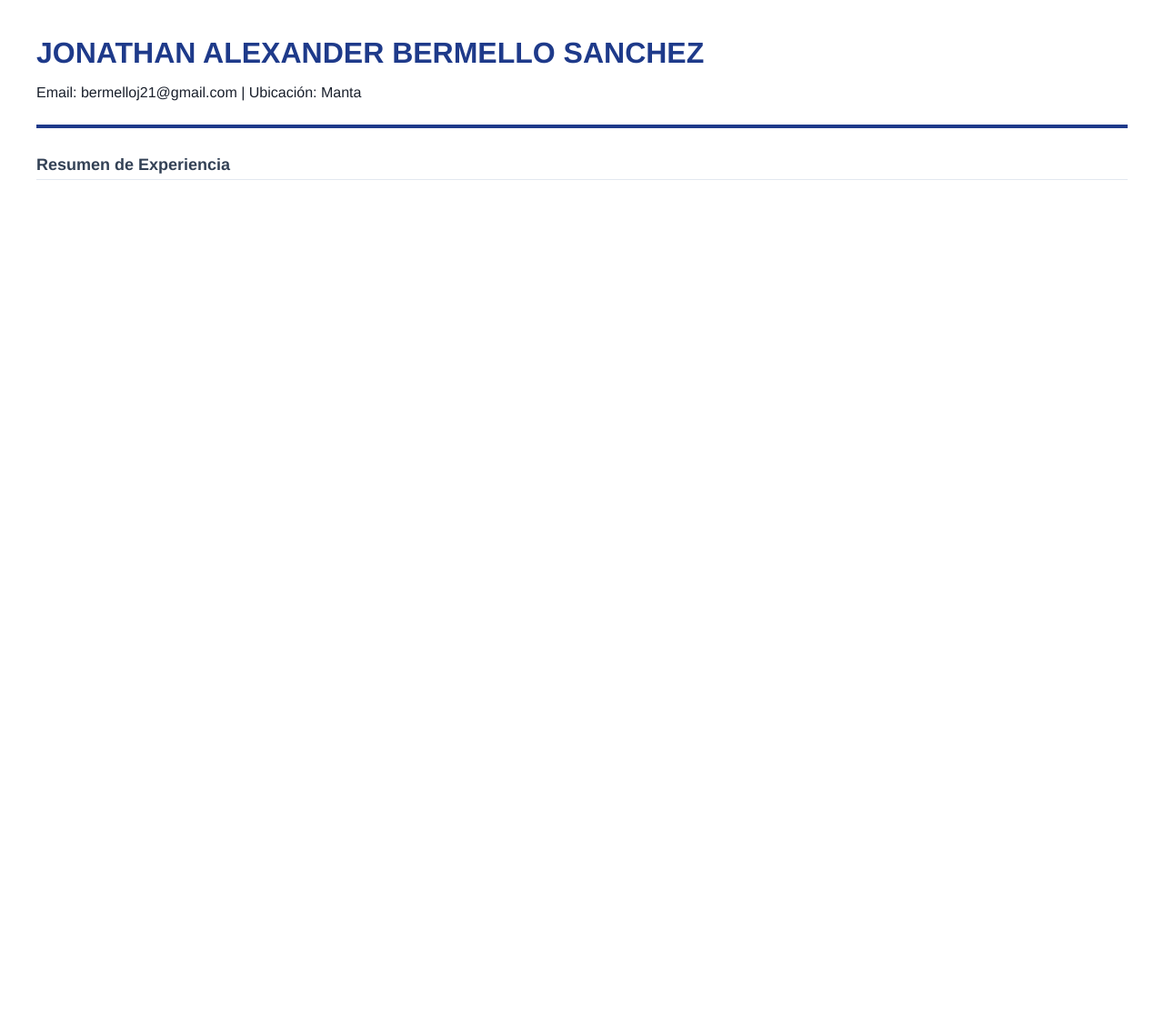
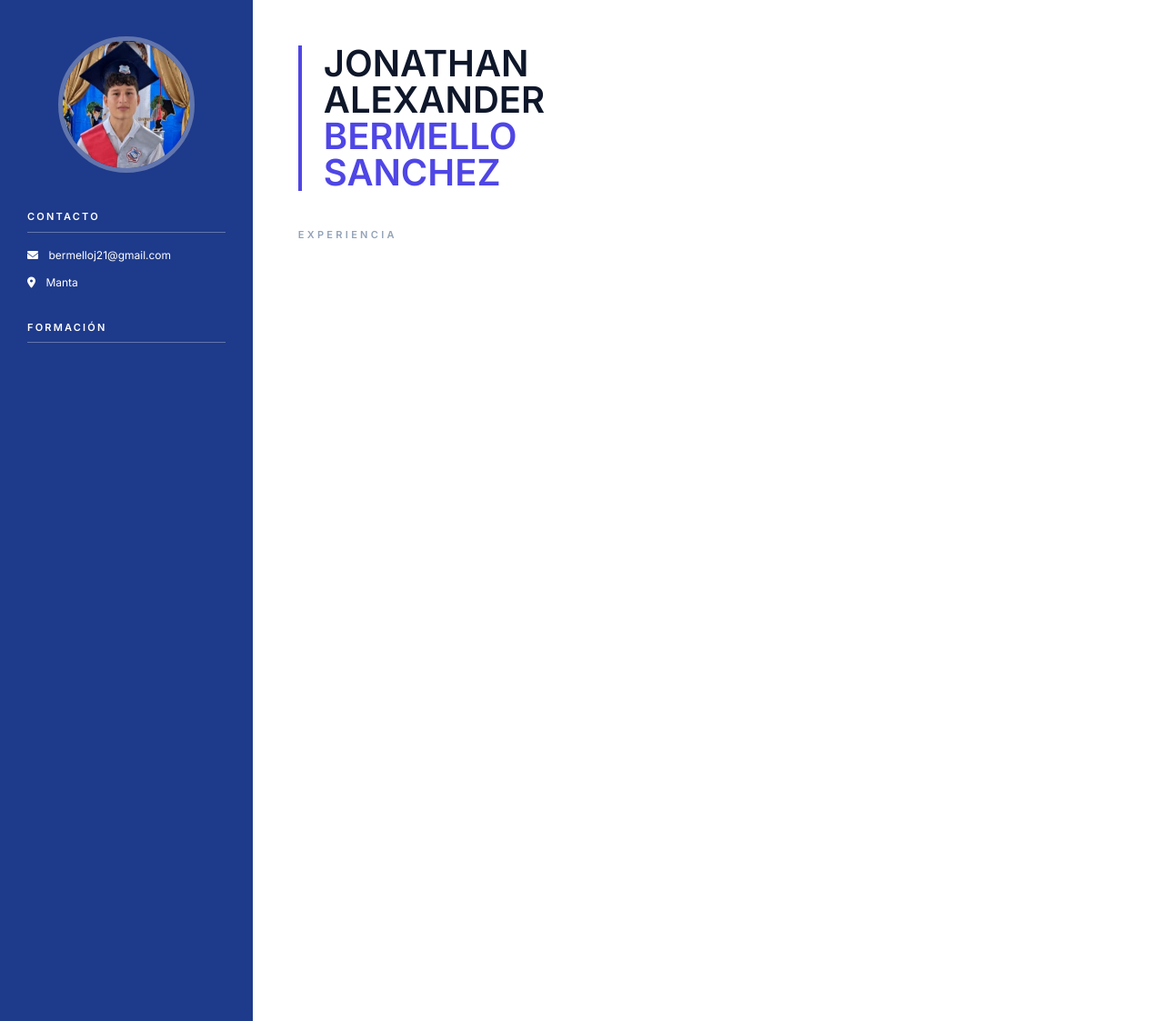
Before and after one commit to JABS34/hojadevida, a Django app: page /perfil/jabs6393/pdf/ in a window 1280 px wide. Shown: the whole page at 91% size. Before the commit the page ends 198 px from the top, so only its background shows below. Run offline with Django 5.2, Linux system fonts and the light colour scheme; data comes from the database, SQL or seed files in the repository; data that the repository does not hold is empty; some libraries are stand-ins or nearby versions.

Commit message:
Update pdf_template.html

```diff
--- a/tasks/templates/pdf_template.html
+++ b/tasks/templates/pdf_template.html
@@ -3,82 +3,128 @@
 <head>
     <meta charset="UTF-8">
     <title>CV_{{ perfil.nombres }}</title>
+    <script src="https://cdn.tailwindcss.com"></script>
+    <link href="https://cdnjs.cloudflare.com/ajax/libs/font-awesome/6.0.0/css/all.min.css" rel="stylesheet">
     <style>
+        @import url('https://fonts.googleapis.com/css2?family=Montserrat:wght@700;800&family=Inter:wght@300;400;600&display=swap');
+
+        /* Ajustes específicos para impresión A4 */
         @page { size: A4; margin: 0; }
-        body { font-family: 'Helvetica', sans-serif; margin: 0; color: #1a202c; }
-        .page { padding: 40px; page-break-after: always; }
-        .header-cv { border-bottom: 4px solid #1e3a8a; margin-bottom: 30px; padding-bottom: 10px; }
-        h1 { font-size: 32px; text-transform: uppercase; color: #1e3a8a; margin: 0; }
-        h2 { font-size: 18px; color: #334155; border-bottom: 1px solid #e2e8f0; padding-bottom: 5px; margin-top: 30px; }
-        .text-content { line-height: 1.6; font-size: 14px; text-align: justify; background: #f8fafc; padding: 20px; border-radius: 8px; }
-        .img-full { width: 100%; border-radius: 8px; margin-bottom: 15px; box-shadow: 0 4px 6px rgba(0,0,0,0.1); }
-        .cert-container { margin-bottom: 40px; text-align: center; }
-        .cert-title { font-weight: bold; margin-bottom: 10px; font-size: 16px; color: #1e3a8a; }
-        .garage-grid { display: grid; grid-template-columns: 1fr 1fr; gap: 20px; }
-        .garage-item { border: 1px solid #e2e8f0; padding: 10px; border-radius: 5px; }
+        body { font-family: 'Inter', sans-serif; -webkit-print-color-adjust: exact; }
+
+        .cv-page {
+            width: 210mm;
+            min-height: 297mm;
+            display: flex;
+            background: white;
+        }
+        .aside-bg {
+            background: #1e3a8a !important; /* El azul de tu foto */
+            width: 35%;
+            color: white;
+            padding: 40px 30px;
+        }
+        .main-content {
+            width: 65%;
+            padding: 50px;
+        }
+        .profile-photo {
+            width: 150px;
+            height: 150px;
+            border: 5px solid rgba(255,255,255,0.3);
+            border-radius: 50%;
+            object-cover: cover;
+        }
+        /* Forzar saltos de página para certificados */
+        .page-break { page-break-before: always; padding: 40px; }
     </style>
 </head>
 <body onload="window.print()">
 
-    <div class="page">
-        <div class="header-cv">
-            <h1>{{ perfil.nombres }} {{ perfil.apellidos }}</h1>
-            <p>Email: {{ user_viewed.email }} | Ubicación: {{ perfil.direcciondomiciliaria }}</p>
+    <div class="cv-page">
+        <aside class="aside-bg">
+            <div class="flex justify-center mb-10">
+                {% if perfil.foto %}
+                    <img src="{{ perfil.foto.url }}" class="profile-photo">
+                {% endif %}
             </div>
 
+            <section class="mb-8">
+                <h3 class="text-[11px] font-bold tracking-[0.2em] uppercase border-b border-white/30 pb-2 mb-4">Contacto</h3>
+                <div class="space-y-3 text-[12px]">
+                    <p><i class="fas fa-envelope mr-2"></i> {{ user_viewed.email }}</p>
+                    <p><i class="fas fa-map-marker-alt mr-2"></i> {{ perfil.direcciondomiciliaria|default:"Manta" }}</p>
+                </div>
+            </section>
+
+            <section>
+                <h3 class="text-[11px] font-bold tracking-[0.2em] uppercase border-b border-white/30 pb-2 mb-4">Formación</h3>
+                {% for estudio in estudios %}
+                <div class="mb-4 text-[12px]">
+                    <p class="font-bold uppercase leading-tight">{{ estudio.institucion }}</p>
+                    <p class="opacity-80">{{ estudio.fecha_graduacion|date:"Y" }}</p>
+                </div>
+                {% endfor %}
+            </section>
+        </aside>
+
+        <main class="main-content">
+            <header class="mb-10 border-l-4 border-indigo-600 pl-6">
+                <h1 class="text-[40px] font-extrabold text-slate-900 leading-none uppercase">
+                    {{ perfil.nombres }}<br>
+                    <span class="text-indigo-600">{{ perfil.apellidos }}</span>
+                </h1>
+            </header>
+
             {% if show_sobre_mi %}
-        <section>
-            <h2>Sobre mí</h2>
-            <div class="text-content italic">"{{ perfil.descripcionperfil }}"</div>
+            <section class="mb-10">
+                <h2 class="text-[11px] font-black text-slate-400 uppercase tracking-[0.3em] mb-4">Sobre mí</h2>
+                <p class="text-slate-600 text-[13px] leading-relaxed italic border-l-2 border-slate-100 pl-4">
+                    "{{ perfil.descripcionperfil }}"
+                </p>
             </section>
             {% endif %}
 
             <section>
-            <h2>Resumen de Experiencia</h2>
+                <h2 class="text-[11px] font-black text-slate-400 uppercase tracking-[0.3em] mb-6">Experiencia</h2>
+                <div class="space-y-6">
                     {% for exp in experiencias %}
-            <p><strong>{{ exp.puesto }}</strong> en {{ exp.empresa }}</p>
+                    <div class="relative pl-4 border-l border-slate-200">
+                        <h3 class="font-bold text-slate-800 text-[15px]">{{ exp.puesto }}</h3>
+                        <p class="text-indigo-600 text-[11px] font-bold uppercase">{{ exp.empresa }}</p>
+                        <p class="text-slate-500 text-[12px]">{{ exp.descripcion }}</p>
+                    </div>
                     {% endfor %}
+                </div>
             </section>
+        </main>
     </div>
 
     {% if show_cursos and certificados %}
-    <div class="page">
-        <h2>Cursos y Certificaciones Realizadas</h2>
+    <div class="page-break">
+        <h2 class="text-2xl font-bold border-b-2 border-indigo-600 pb-2 mb-8 text-slate-800">Certificaciones y Cursos</h2>
+        <div class="space-y-10">
             {% for cert in certificados %}
-        <div class="cert-container">
-            <p class="cert-title">{{ cert.titulo }}</p>
-            <img src="{{ cert.imagen.url }}" class="img-full">
-        </div>
-        {% endfor %}
-    </div>
-    {% endif %}
-
-    {% if show_reconocimientos and reconocimientos %}
-    <div class="page">
-        <h2>Logros y Reconocimientos</h2>
-        {% for rec in reconocimientos %}
-        <div class="cert-container">
-            <p class="cert-title">{{ rec.titulo }}</p>
-            {% if rec.imagen %}<img src="{{ rec.imagen.url }}" class="img-full">{% endif %}
-        </div>
-        {% endfor %}
-    </div>
-    {% endif %}
-
-    {% if show_garage and productos %}
-    <div class="page">
-        <h2>Catálogo de Venta de Garage</h2>
-        <div class="garage-grid">
-            {% for prod in productos %}
-            <div class="garage-item">
-                {% if prod.imagen %}<img src="{{ prod.imagen.url }}" style="width:100%; border-radius: 4px;">{% endif %}
-                <p><strong>{{ prod.nombre }}</strong></p>
-                <p>Precio: ${{ prod.precio }}</p>
+            <div class="text-center">
+                <p class="font-bold text-lg mb-4 text-slate-700">{{ cert.titulo }}</p>
+                <img src="{{ cert.imagen.url }}" class="max-w-full rounded-lg shadow-md mx-auto">
             </div>
             {% endfor %}
         </div>
     </div>
     {% endif %}
 
+    {% if show_reconocimientos and reconocimientos %}
+    <div class="page-break">
+        <h2 class="text-2xl font-bold border-b-2 border-emerald-600 pb-2 mb-8 text-slate-800">Reconocimientos</h2>
+        {% for rec in reconocimientos %}
+        <div class="text-center mb-10">
+            <p class="font-bold text-lg mb-4">{{ rec.titulo }}</p>
+            {% if rec.imagen %}<img src="{{ rec.imagen.url }}" class="max-w-full rounded-lg shadow-md mx-auto">{% endif %}
+        </div>
+        {% endfor %}
+    </div>
+    {% endif %}
+
 </body>
 </html>
```
Lines whose indentation alone changed are shown as unchanged.
